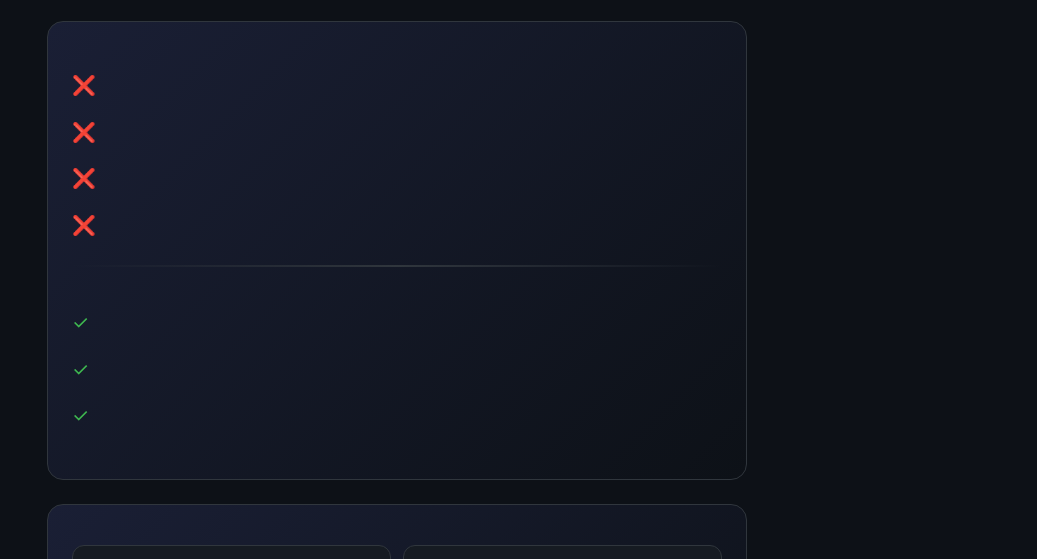
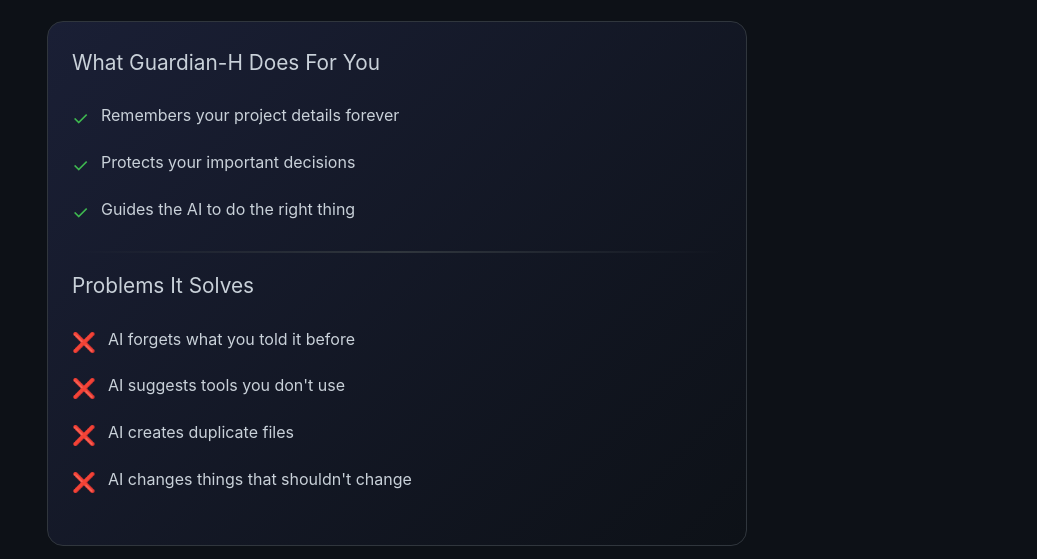
Before and after one commit to Haithamhaj/project-guardian, a website: page docs/index.html in a window 1280 px wide. Shown: the part 165-724 px from the top of the page, without its empty margins (243-1280 px from the left). Drawn offline with Linux system fonts and the light colour scheme.

Commit message:
🎨 Fix text visibility + Solutions first, Problems second

```diff
--- a/docs/index.html
+++ b/docs/index.html
@@ -386,46 +386,52 @@
 
         <!-- Why You Need This -->
         <div class="info-section">
-            <div class="info-title" data-en="😤 The Problem with AI Assistants"
-                data-ar="😤 مشكلة مساعدي الذكاء الاصطناعي"></div>
+            <div class="info-title" data-en="✅ What Guardian-H Does For You" data-ar="✅ ماذا يقدم لك Guardian-H">What
+                Guardian-H Does For You</div>
 
-            <ul class="problem-list">
+            <ul class="solution-list">
                 <li>
-                    <span class="problem-icon">❌</span>
-                    <span data-en="They forget what you told them before" data-ar="ينسون ما أخبرتهم به سابقاً"></span>
+                    <span class="solution-icon">✓</span>
+                    <span data-en="Remembers your project details forever" data-ar="يتذكر تفاصيل مشروعك للأبد">Remembers
+                        your project details forever</span>
                 </li>
                 <li>
-                    <span class="problem-icon">❌</span>
-                    <span data-en="They suggest tools you don't use" data-ar="يقترحون أدوات لا تستخدمها"></span>
+                    <span class="solution-icon">✓</span>
+                    <span data-en="Protects your important decisions" data-ar="يحمي قراراتك المهمة">Protects your
+                        important decisions</span>
                 </li>
                 <li>
-                    <span class="problem-icon">❌</span>
-                    <span data-en="They create duplicate files" data-ar="ينشئون ملفات مكررة"></span>
-                </li>
-                <li>
-                    <span class="problem-icon">❌</span>
-                    <span data-en="They change things that shouldn't be changed"
-                        data-ar="يغيرون أشياء لا يجب تغييرها"></span>
+                    <span class="solution-icon">✓</span>
+                    <span data-en="Guides the AI to do the right thing"
+                        data-ar="يوجه الوكيل للقيام بالشيء الصحيح">Guides the AI to do the right thing</span>
                 </li>
             </ul>
 
             <div class="divider"></div>
 
-            <div class="info-title" data-en="✅ How Guardian-H Helps" data-ar="✅ كيف يساعد Guardian-H"></div>
+            <div class="info-title" data-en="😤 Problems It Solves" data-ar="😤 المشاكل التي يحلها">Problems It Solves
+            </div>
 
-            <ul class="solution-list">
+            <ul class="problem-list">
                 <li>
-                    <span class="solution-icon">✓</span>
-                    <span data-en="Remembers your project details forever" data-ar="يتذكر تفاصيل مشروعك للأبد"></span>
+                    <span class="problem-icon">❌</span>
+                    <span data-en="AI forgets what you told it before" data-ar="الوكيل ينسى ما أخبرته سابقاً">AI forgets
+                        what you told it before</span>
                 </li>
                 <li>
-                    <span class="solution-icon">✓</span>
-                    <span data-en="Protects your important decisions" data-ar="يحمي قراراتك المهمة"></span>
+                    <span class="problem-icon">❌</span>
+                    <span data-en="AI suggests tools you don't use" data-ar="الوكيل يقترح أدوات لا تستخدمها">AI suggests
+                        tools you don't use</span>
                 </li>
                 <li>
-                    <span class="solution-icon">✓</span>
-                    <span data-en="Guides the AI to do the right thing"
-                        data-ar="يوجه الوكيل للقيام بالشيء الصحيح"></span>
+                    <span class="problem-icon">❌</span>
+                    <span data-en="AI creates duplicate files" data-ar="الوكيل ينشئ ملفات مكررة">AI creates duplicate
+                        files</span>
+                </li>
+                <li>
+                    <span class="problem-icon">❌</span>
+                    <span data-en="AI changes things that shouldn't change"
+                        data-ar="الوكيل يغير أشياء لا يجب تغييرها">AI changes things that shouldn't change</span>
                 </li>
             </ul>
         </div>
```
Also changed, not shown: web/index.html (+29 -23 lines).
